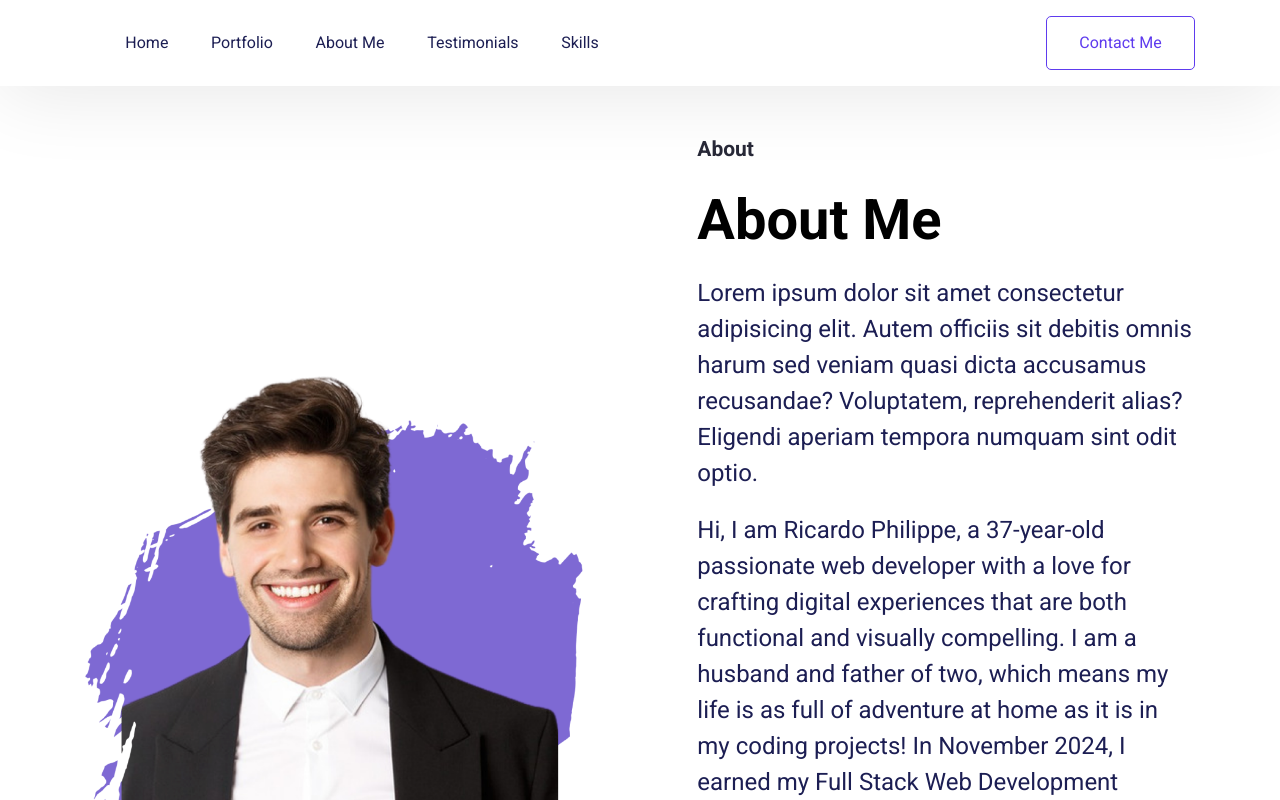
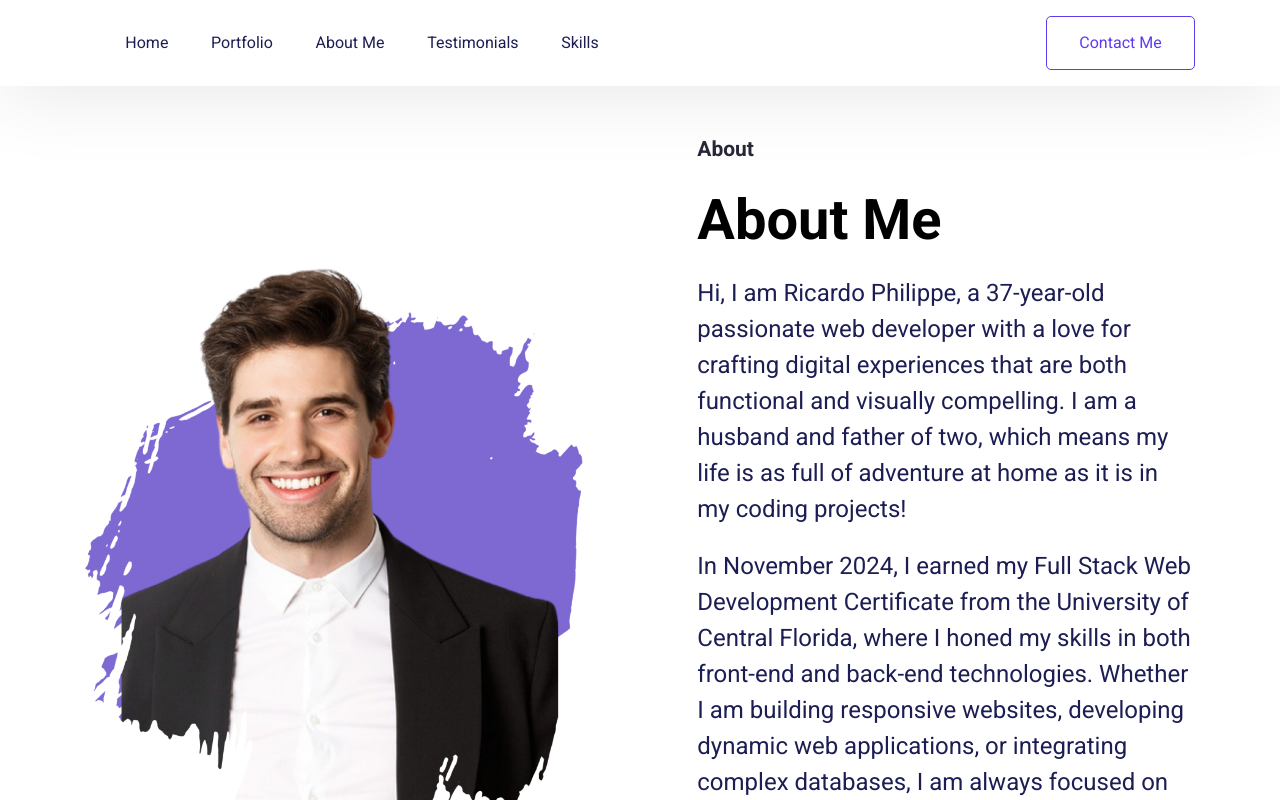
Before and after one commit to rphilippe2/challenge12, a React (Create React App) app: page /about in a window 1280 px wide. Shown: the top 800 px of the page. Built offline with nearby package versions, Linux system fonts and the light colour scheme.

Commit message:
updating about me for second time

```diff
--- a/src/Pages/Home/AboutMe.jsx
+++ b/src/Pages/Home/AboutMe.jsx
@@ -9,14 +9,9 @@ export default function AboutMe() {
           <p className="section--title">About</p>
           <h1 className="skills-section--heading">About Me</h1>
           <p className="hero--section-description">
-            Lorem ipsum dolor sit amet consectetur adipisicing elit. Autem
-            officiis sit debitis omnis harum sed veniam quasi dicta accusamus
-            recusandae? Voluptatem, reprehenderit alias? Eligendi aperiam
-            tempora numquam sint odit optio.
+          Hi, I am Ricardo Philippe, a 37-year-old passionate web developer with a love for crafting digital experiences that are both functional and visually compelling. I am a husband and father of two, which means my life is as full of adventure at home as it is in my coding projects!
           </p>
           <p className="hero--section-description">
-          Hi, I am Ricardo Philippe, a 37-year-old passionate web developer with a love for crafting digital experiences that are both functional and visually compelling. I am a husband and father of two, which means my life is as full of adventure at home as it is in my coding projects!
-
           In November 2024, I earned my Full Stack Web Development Certificate from the University of Central Florida, where I honed my skills in both front-end and back-end technologies. Whether I am building responsive websites, developing dynamic web applications, or integrating complex databases, I am always focused on creating solutions that meet both client and user needs.
 
           With every project, I bring a blend of creativity, technical expertise, and problem-solving to the table. When I am not coding, you will find me spending time with my family or exploring the latest tech trends.
```
